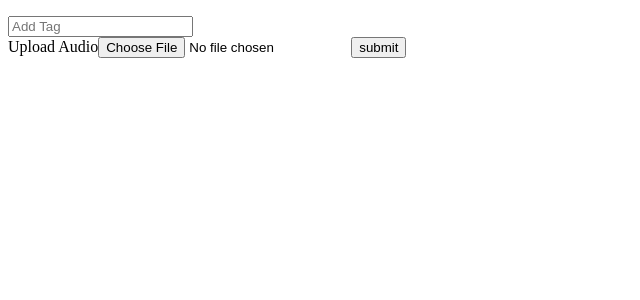
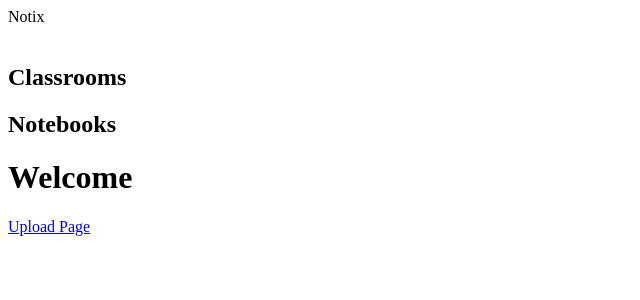
Before and after one commit to notixai/notix, a React (Create React App) app in the folder frontend/client/: page /classroom in a window 1280 px wide. Shown: the top 300 px of the page, without its empty margins (0-640 px from the left). Built offline with nearby package versions, Linux system fonts and the light colour scheme.

Commit message:
Basic routing system

```diff
--- a/frontend/client/src/App.jsx
+++ b/frontend/client/src/App.jsx
@@ -1,8 +1,7 @@
 import React from "react";
 
-import UploadPage from './components/UploadPage/UploadPage.jsx'
 // We use Route in order to define the different routes of our application
-import { Route, Routes } from "react-router-dom";
+import { Route, Routes, createBrowserRouter, RouterProvider } from "react-router-dom";
 
 // We import all the components we need in our app
 //import Navbar from "./components/navbar";
@@ -10,11 +9,34 @@ import { Route, Routes } from "react-router-dom";
 //import Edit from "./components/edit";
 //import Create from "./components/create";
 
+import UploadPage from './components/UploadPage/UploadPage.jsx'
+import UserScreen from './components/General/UserScreen.jsx'
+import Home from './components/General/Home.jsx'
+
+/**
+ *
+ * @todo fallback url
+ * @todo create proper routing system
+ */
 const App = () => {
+  const router = createBrowserRouter([
+    {
+      path:"/classroom",
+      element:<UserScreen />,
+      children: [
+        {
+          path:"",
+          element: <Home />
+        },
+        {
+          path:"upload-audio",
+          element: <UploadPage />
+        },
+      ]
+    }
+  ])
  return (
-   <div>
-      <UploadPage />
-   </div>
+    <RouterProvider router={router} />
  );
 };
 
--- a/frontend/client/src/components/General/Header.jsx
+++ b/frontend/client/src/components/General/Header.jsx
@@ -1,4 +1,4 @@
-function Header(){
+export default function Header(){
     return(
         <header className="notix-header">
             <img src="" alt="" className="notix-logo" />
--- /dev/null
+++ b/frontend/client/src/components/General/Home.jsx
@@ -0,0 +1,10 @@
+import {Link} from 'react-router-dom'
+export default function Home(){
+    return (
+        <>
+            <h1>Welcome</h1>
+            <Link to={'upload-audio'}>Upload Page</Link>
+        </>
+
+    )
+}
--- a/frontend/client/src/components/General/NavMenu.jsx
+++ b/frontend/client/src/components/General/NavMenu.jsx
@@ -1,4 +1,4 @@
-function NavMenu(){
+export default function NavMenu(){
     return(
         <nav className="nav-menu">
             <div className="navigation classroom-navigation">
--- /dev/null
+++ b/frontend/client/src/components/General/UserScreen.jsx
@@ -0,0 +1,16 @@
+import {Outlet} from 'react-router-dom';
+
+import Header from './Header.jsx'
+import NavMenu from './NavMenu.jsx'
+
+export default function UserScreen(){
+    return (
+        <>
+            <Header />
+            <NavMenu />
+            <main>
+                <Outlet />
+            </main>
+        </>
+    )
+}
```
